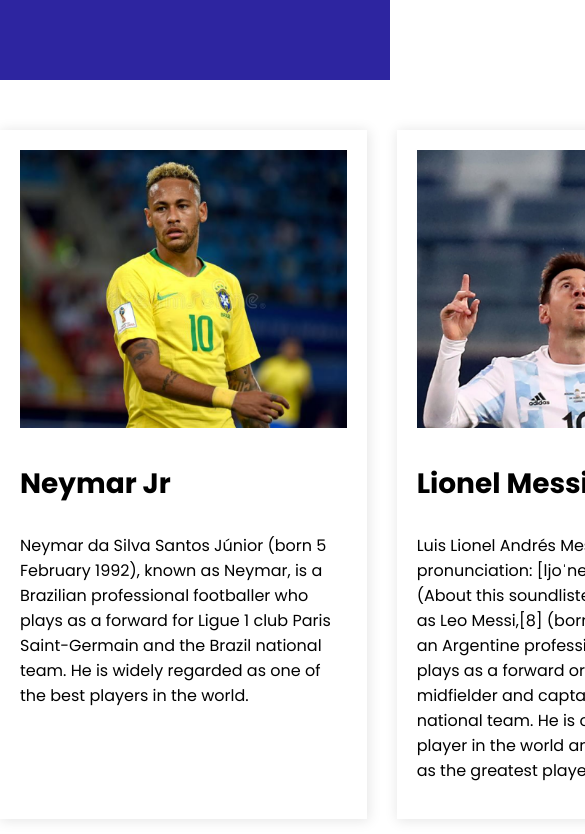
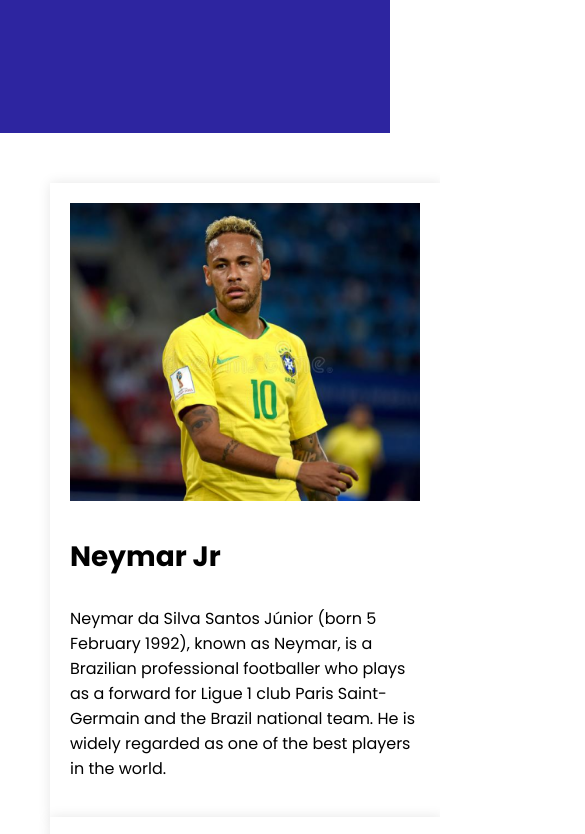
Before and after one commit to salmasultana11/responsive-football, a plain HTML site: page index.html in a window 390 px wide. Shown: the part 780-1614 px from the top of the page, 585 px wide, since content can reach past the window. Drawn offline with Linux system fonts and the light colour scheme.

Commit message:
responsive done

```diff
--- a/styles/style.css
+++ b/styles/style.css
@@ -237,3 +237,21 @@ footer p{
     text-align: center;
 }
 /* footer section end */
+
+/* mobile responsive  */
+
+@media only screen and (max-width:688px) {
+    .container{
+        width: 100%;
+    }
+    #top-section .container,  #highlights .container, #article .container, #exclusives .container, #t-shirt .container {
+        display: block;
+        grid-template-columns: repeat(1, 1fr);
+        grid-column-gap: 30px;
+        grid-row-gap: 30px;
+        margin: 50px;
+    }
+    article, .photo-frame{
+        flex-direction: column;
+    }
+}
```
